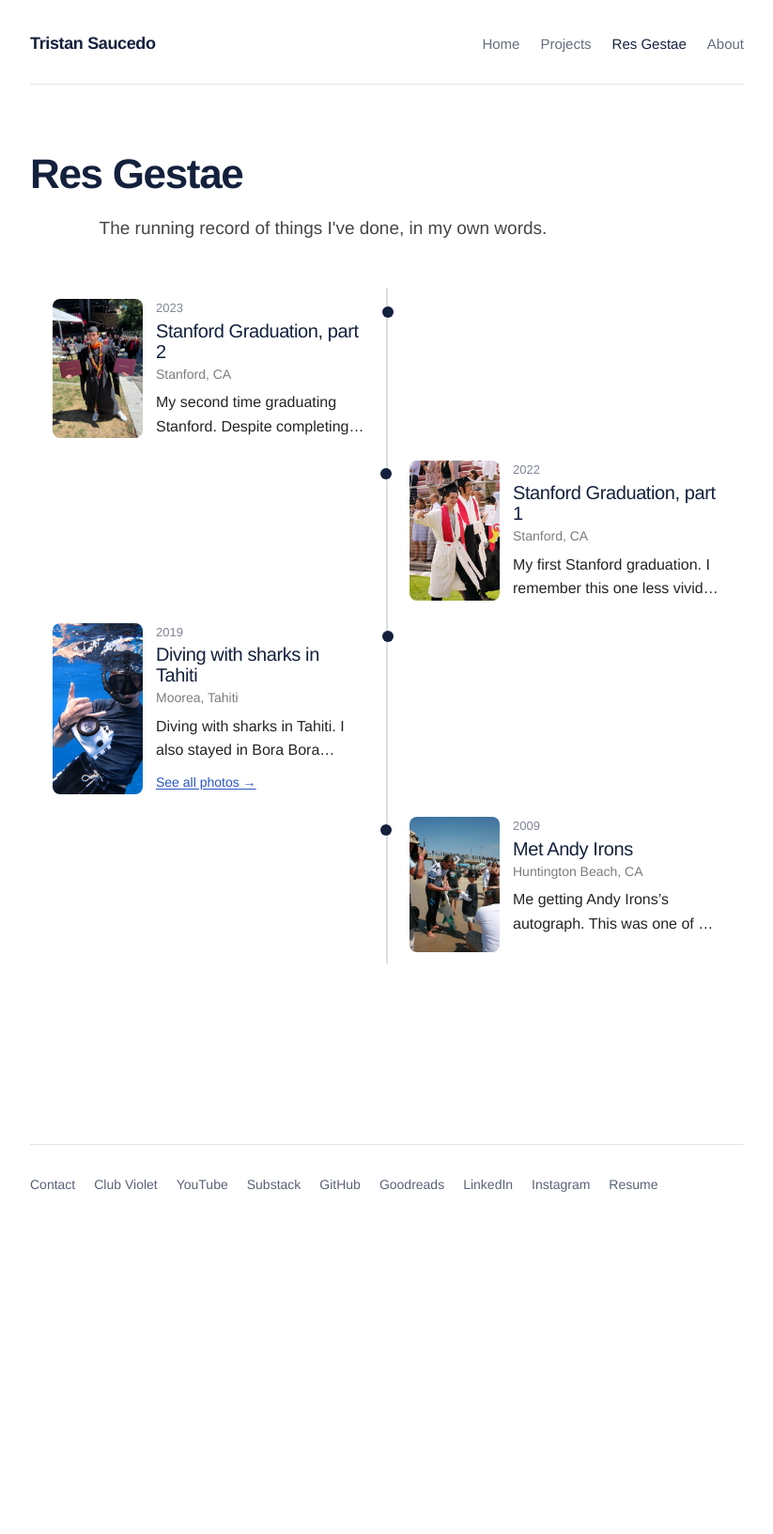
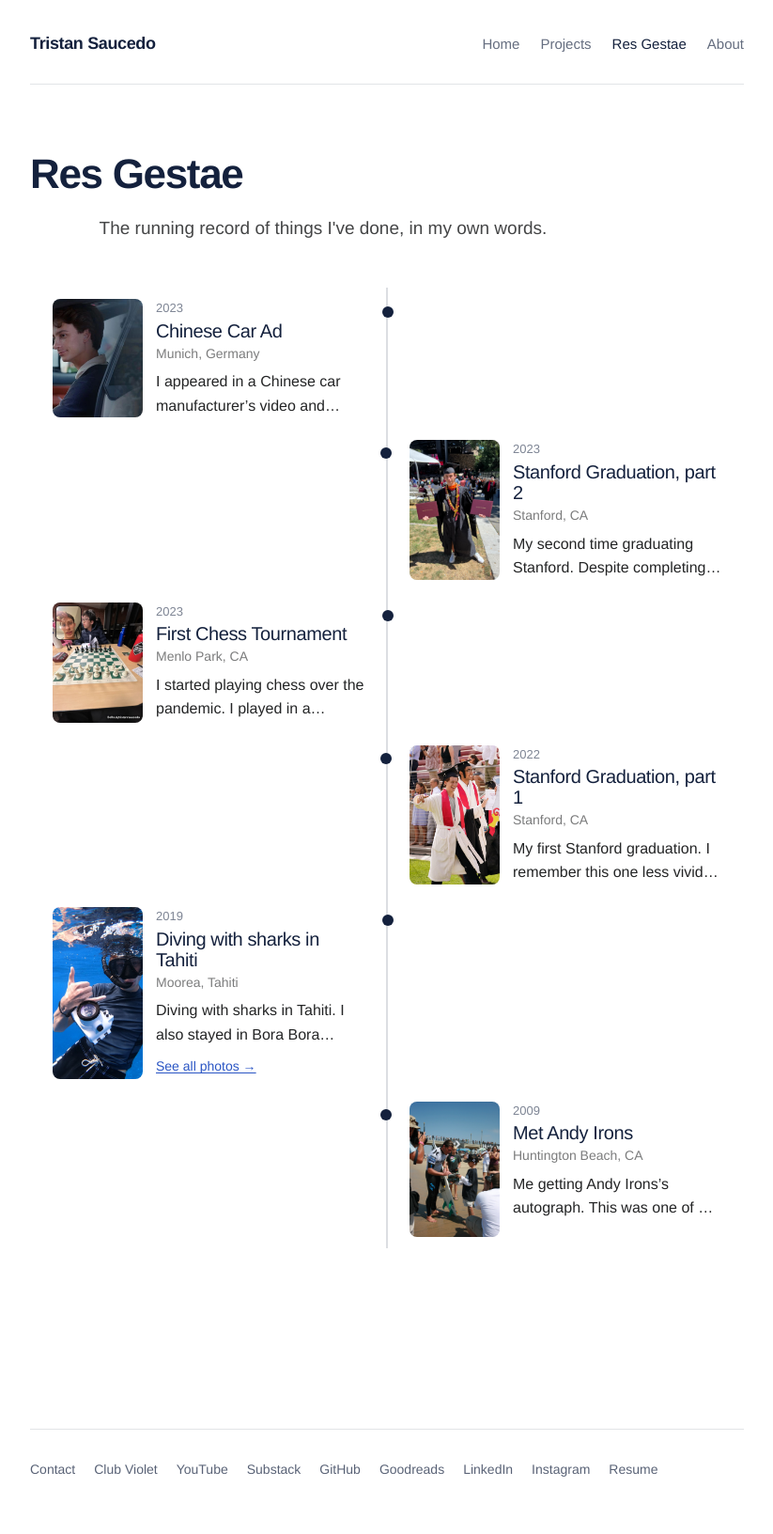
Before and after one commit to tsaucedogithub/tsaucedogithub.github.io, a Jekyll site: the page built from res-gestae.md, in a window 1280 px wide. Shown: the whole page at 94% size, without its empty margins (228-1051 px from the left). Built offline with Jekyll 4.4.1, drawn with Linux system fonts in a browser that asks for light colours; some web fonts are replaced; before the commit the page ends 1330 px from its top, so only the background shows below that.

Commit message:
Res Gestae: add Chess Tournament and Chinese Car Ad entries
- Two new entries with photos (rotated the car-ad image upright, cropped right)
- Ignore local ENTRIES.md drafting doc

Co-Authored-By: Claude Opus 4.8 <noreply@anthropic.com>

```diff
--- a/_config.yml
+++ b/_config.yml
@@ -64,6 +64,7 @@ defaults:
 exclude:
   - photos_res_gestae/
   - COPY.md
+  - ENTRIES.md
 
 # Exclude from processing.
 # The following items will not be processed, by default.
--- /dev/null
+++ b/_gesta/chinese-car-ad.md
@@ -0,0 +1,10 @@
+---
+title: Chinese Car Ad
+date: 2023-10-01
+category: random
+location: Munich, Germany
+photo: /assets/images/res-gestae/img_0004.jpg
+thumb_position: right
+---
+
+I appeared in a Chinese car manufacturer's video and advertisement. I feel like Regina George. Just one day off, I guess.
--- /dev/null
+++ b/_gesta/first-chess-tournament.md
@@ -0,0 +1,10 @@
+---
+title: First Chess Tournament
+date: 2023-02-23
+category: intellectual
+location: Menlo Park, CA
+photo: /assets/images/res-gestae/image-1.jpg
+thumb_position: top
+---
+
+I started playing chess over the pandemic. I played in a [classical tournament](https://menloparkchess.club/tournaments/february-mud-month-mini-marathon/) at a local chess club where I drew, lost, and lost. Some of those Palo Alto kids are sharp! Honestly was a good experience despite getting like 41/43 or something. I'd do it again.
```
Also changed, not shown: assets/images/res-gestae/image-1.jpg (added), assets/images/res-gestae/img_0004.jpg (added), 1 other file.
